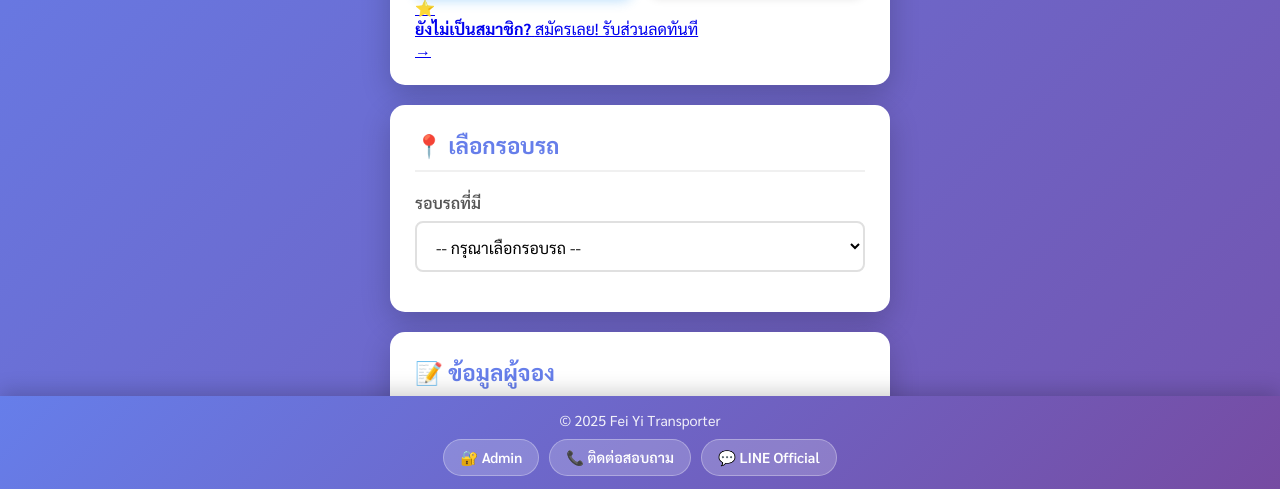
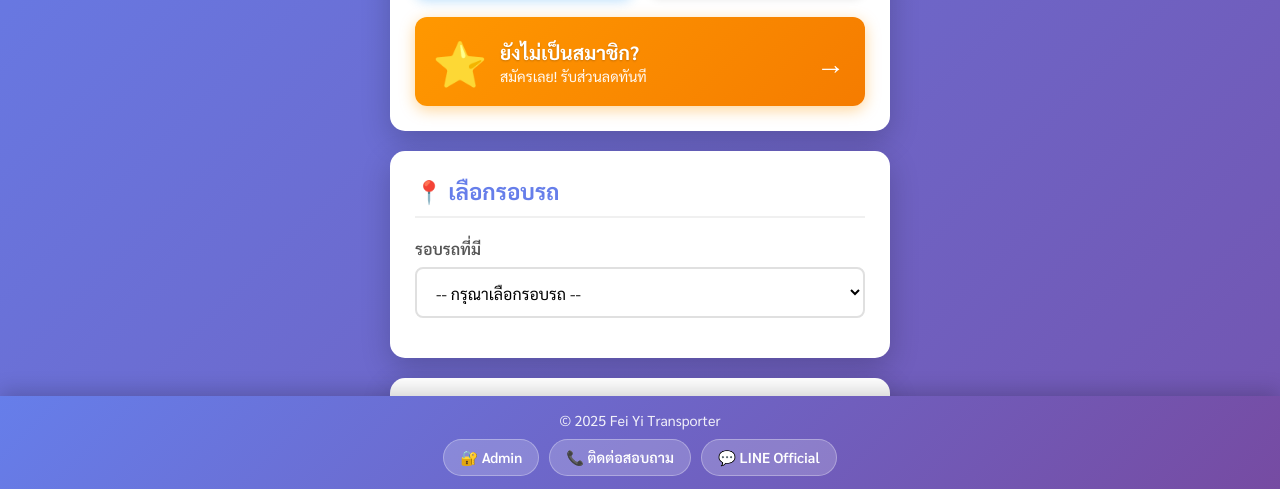
Before and after one commit to Arcker89-cyber/Fei-Yi-Transporter, a plain HTML site: page index.html in a window 1280 px wide. Shown: the part 309-798 px from the top of the page. Drawn offline with Linux system fonts and the light colour scheme; no server answers.

Commit message:
Update style.css

```diff
--- a/css/style.css
+++ b/css/style.css
@@ -98,6 +98,93 @@ body {
   border-color: #FF9800;
   background: linear-gradient(135deg, #fff3e0 0%, #ffe0b2 100%);
   box-shadow: 0 4px 12px rgba(255, 152, 0, 0.3);
+}
+
+/* ===== ปุ่มสมัครสมาชิก (เด่น) ===== */
+.register-member-btn {
+  display: flex;
+  align-items: center;
+  justify-content: space-between;
+  margin-top: 20px;
+  padding: 18px 20px;
+  background: linear-gradient(135deg, #FF9800 0%, #F57C00 100%);
+  color: white;
+  border-radius: 12px;
+  text-decoration: none;
+  box-shadow: 0 4px 15px rgba(255, 152, 0, 0.4);
+  transition: all 0.3s ease;
+  border: none;
+  cursor: pointer;
+  position: relative;
+  overflow: hidden;
+}
+
+.register-member-btn::before {
+  content: '';
+  position: absolute;
+  top: 0;
+  left: -100%;
+  width: 100%;
+  height: 100%;
+  background: linear-gradient(90deg, transparent, rgba(255,255,255,0.3), transparent);
+  transition: left 0.5s;
+}
+
+.register-member-btn:hover::before {
+  left: 100%;
+}
+
+.register-member-btn:hover {
+  transform: translateY(-3px);
+  box-shadow: 0 6px 20px rgba(255, 152, 0, 0.5);
+}
+
+.register-member-btn:active {
+  transform: translateY(-1px);
+}
+
+.register-member-btn .btn-icon {
+  font-size: 2.5em;
+  animation: pulse 2s infinite;
+}
+
+@keyframes pulse {
+  0%, 100% {
+    transform: scale(1);
+  }
+  50% {
+    transform: scale(1.1);
+  }
+}
+
+.register-member-btn .btn-text {
+  display: flex;
+  flex-direction: column;
+  gap: 3px;
+  flex: 1;
+  text-align: left;
+  margin: 0 15px;
+}
+
+.register-member-btn .btn-text strong {
+  font-size: 1.2em;
+  font-weight: 700;
+  text-shadow: 0 1px 2px rgba(0, 0, 0, 0.2);
+}
+
+.register-member-btn .btn-text span {
+  font-size: 0.9em;
+  opacity: 0.95;
+}
+
+.register-member-btn .btn-arrow {
+  font-size: 1.8em;
+  font-weight: bold;
+  transition: transform 0.3s;
+}
+
+.register-member-btn:hover .btn-arrow {
+  transform: translateX(5px);
 }
 
 /* ===== Price Display ===== */
@@ -523,6 +610,27 @@ footer {
     font-size: 0.8em;
   }
 
+  /* Register Member Button - Mobile */
+  .register-member-btn {
+    padding: 15px;
+  }
+
+  .register-member-btn .btn-icon {
+    font-size: 2em;
+  }
+
+  .register-member-btn .btn-text strong {
+    font-size: 1em;
+  }
+
+  .register-member-btn .btn-text span {
+    font-size: 0.85em;
+  }
+
+  .register-member-btn .btn-arrow {
+    font-size: 1.5em;
+  }
+
   /* Price Display - Mobile */
   .price-display {
     padding: 12px;
```
